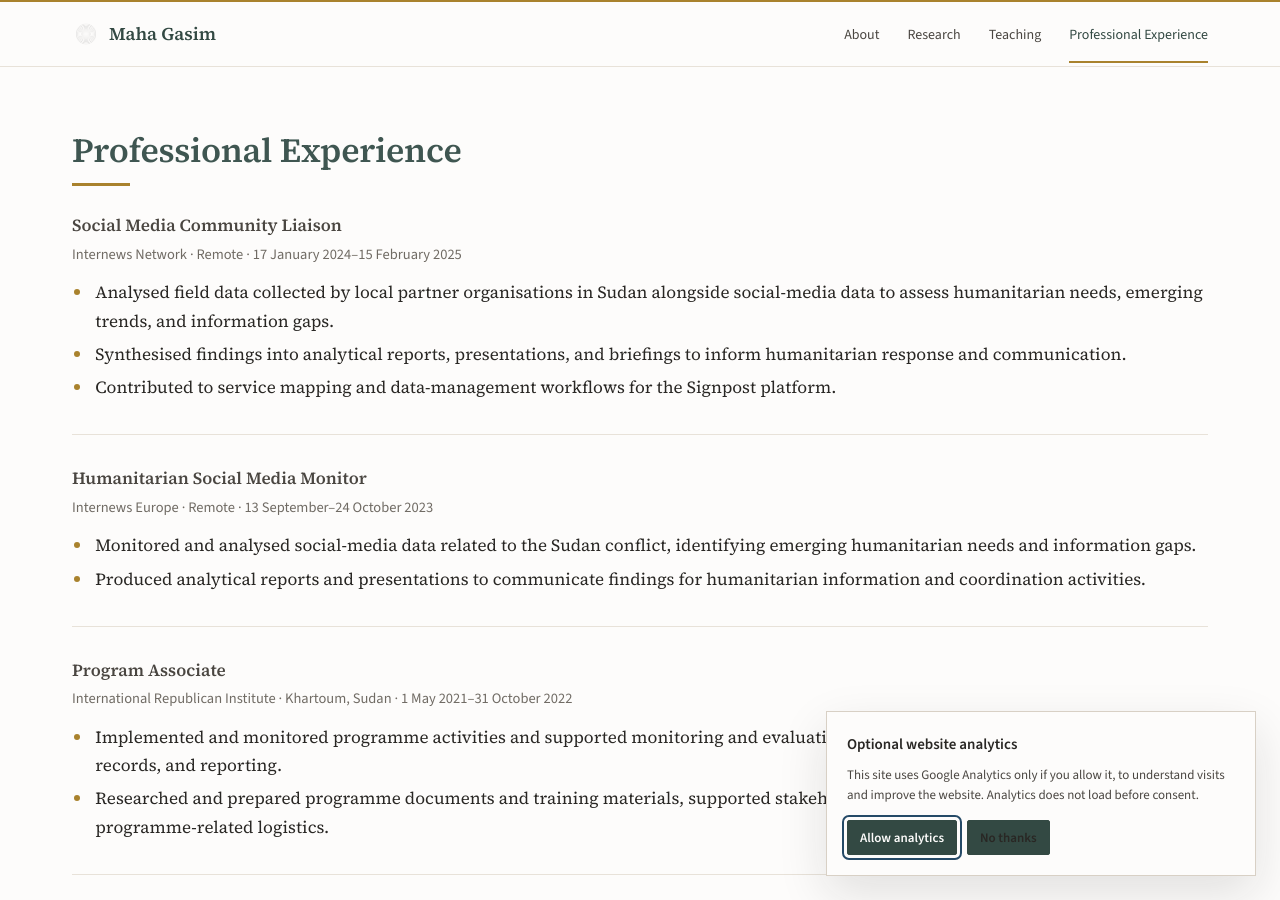
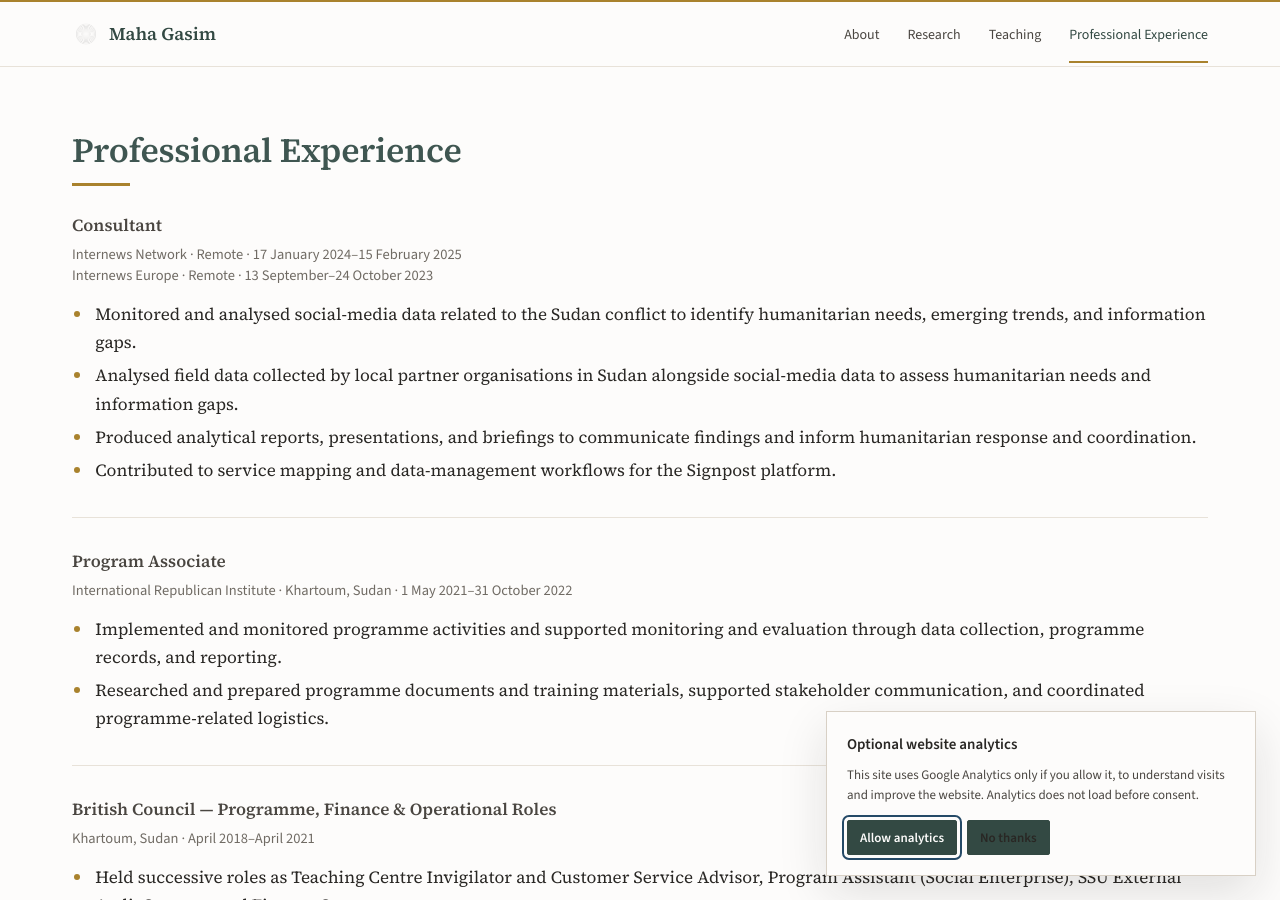
Before and after one commit to mahagasim/mahagasim.github.io, a Jekyll site: the page built from experience.md, in a window 1280 px wide and 900 px high. Built offline with Jekyll 4.4.1, drawn with Linux system fonts in a browser that asks for light colours.

Commit message:
Consolidate Internews assignments as Consultant with both sets of responsibilities

```diff
--- a/experience.md
+++ b/experience.md
@@ -7,21 +7,13 @@ description: Selected professional experience in humanitarian data analysis, mon
 # Professional Experience
 
 <div class="entry">
-  <h3>Social Media Community Liaison</h3>
-  <p class="entry-meta">Internews Network · Remote · 17 January 2024–15 February 2025</p>
+  <h3>Consultant</h3>
+  <p class="entry-meta">Internews Network · Remote · 17 January 2024–15 February 2025<br>Internews Europe · Remote · 13 September–24 October 2023</p>
   <ul>
-    <li>Analysed field data collected by local partner organisations in Sudan alongside social-media data to assess humanitarian needs, emerging trends, and information gaps.</li>
-    <li>Synthesised findings into analytical reports, presentations, and briefings to inform humanitarian response and communication.</li>
+    <li>Monitored and analysed social-media data related to the Sudan conflict to identify humanitarian needs, emerging trends, and information gaps.</li>
+    <li>Analysed field data collected by local partner organisations in Sudan alongside social-media data to assess humanitarian needs and information gaps.</li>
+    <li>Produced analytical reports, presentations, and briefings to communicate findings and inform humanitarian response and coordination.</li>
     <li>Contributed to service mapping and data-management workflows for the Signpost platform.</li>
-  </ul>
-</div>
-
-<div class="entry">
-  <h3>Humanitarian Social Media Monitor</h3>
-  <p class="entry-meta">Internews Europe · Remote · 13 September–24 October 2023</p>
-  <ul>
-    <li>Monitored and analysed social-media data related to the Sudan conflict, identifying emerging humanitarian needs and information gaps.</li>
-    <li>Produced analytical reports and presentations to communicate findings for humanitarian information and coordination activities.</li>
   </ul>
 </div>
 
```
